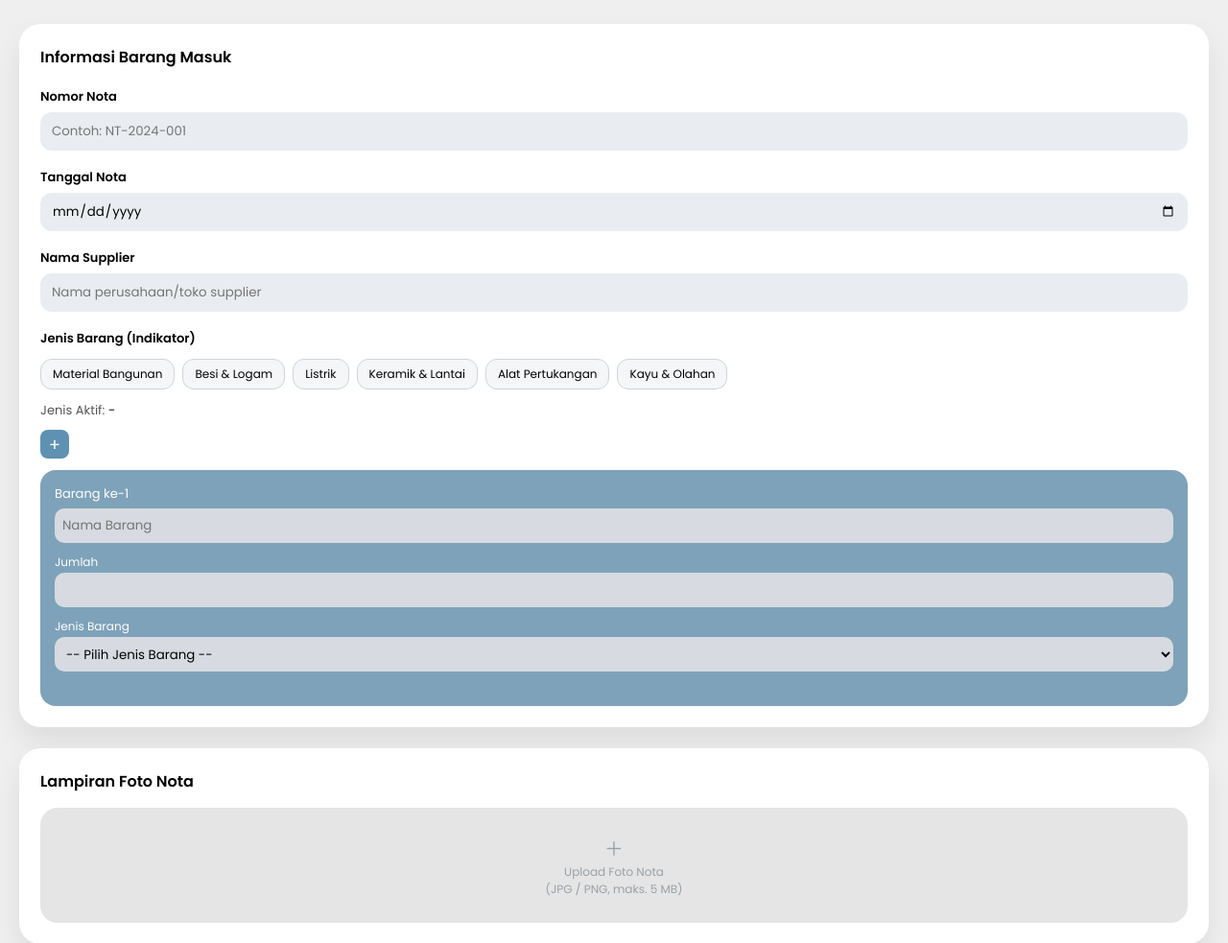
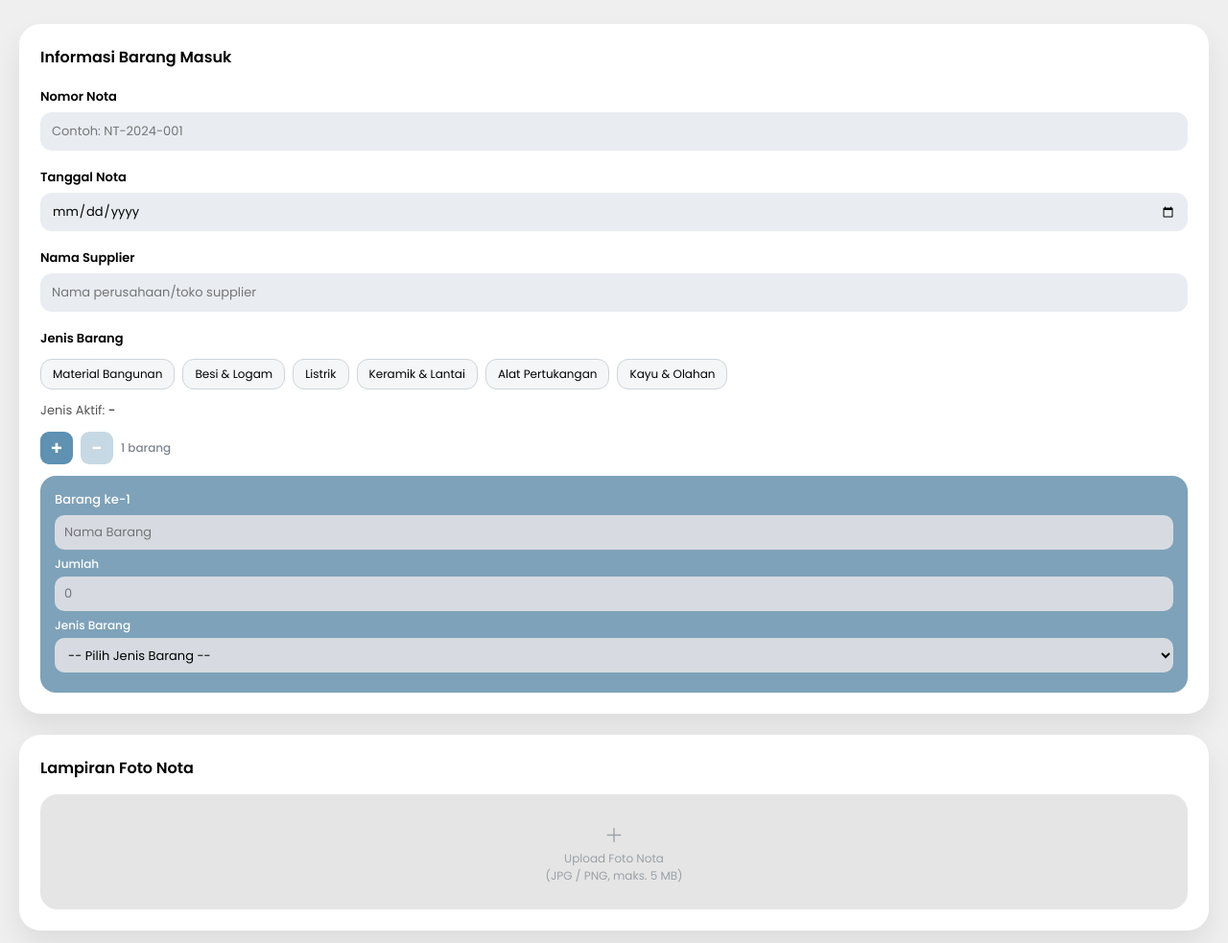
Before and after one commit to HabriCap/ProjekRBPL, a PHP site: page /input_nota.php in a window 1280 px wide. Shown: the part 74-1057 px from the top of the page at 96% size. Run offline with PHP 8.4, Linux system fonts and the light colour scheme; a user stored in the database is signed in.

Commit message:
Release Note 0.7
Optimasi kecil bagian input nota (penambahan tombol mengurangi kotak input barang)

```diff
--- a/input_nota.php
+++ b/input_nota.php
@@ -87,8 +87,8 @@ if (isset($_POST['submit'])) {
     $errors[] = "Foto nota wajib diunggah.";
   } else {
     $file        = $_FILES['foto_nota'];
-    $max_size    = 5 * 1024 * 1024; // 5 MB
-    $allowed_ext = ['jpg', 'jpeg', 'png'];
+    $max_size    = 5 * 1024 * 1024;
+    $allowed_ext  = ['jpg', 'jpeg', 'png'];
     $allowed_mime = ['image/jpeg', 'image/png'];
 
     $ext  = strtolower(pathinfo($file['name'], PATHINFO_EXTENSION));
@@ -99,7 +99,6 @@ if (isset($_POST['submit'])) {
     } elseif (!in_array($ext, $allowed_ext) || !in_array($mime, $allowed_mime)) {
       $errors[] = "Format foto tidak valid. Hanya JPG dan PNG yang diizinkan.";
     } else {
-      // Rename dengan uniqid agar tidak bisa ditebak / ditimpa
       $foto_nama_db = uniqid('nota_', true) . '.' . $ext;
       $upload_path  = "uploads/" . $foto_nama_db;
 
@@ -112,7 +111,6 @@ if (isset($_POST['submit'])) {
 
   if (empty($errors)) {
 
-  //insert nota
     $stmt_nota = mysqli_prepare(
       $koneksi,
       "INSERT INTO nota (nomor_nota, tanggal_nota, supplier, status, foto)
@@ -123,7 +121,6 @@ if (isset($_POST['submit'])) {
     $id_nota = mysqli_insert_id($koneksi);
     mysqli_stmt_close($stmt_nota);
 
-  //insert barang terkait nota
     $stmt_barang = mysqli_prepare(
       $koneksi,
       "INSERT INTO barang (id_nota, nama_barang, jumlah_barang, jenis_barang, status_barang)
@@ -153,269 +150,370 @@ if (isset($_POST['submit'])) {
 
 <style>
 
-*{
-margin:0;
-padding:0;
-box-sizing:border-box;
-font-family:"Poppins",sans-serif;
+* {
+  margin: 0;
+  padding: 0;
+  box-sizing: border-box;
+  font-family: "Poppins", sans-serif;
 }
 
-body{
-background:#efefef;
+body {
+  background: #efefef;
 }
 
 /* HEADER */
-
-.header{
-background:#3f7aa3;
-color:white;
-padding:18px 20px;
-position:relative;
-display:flex;
-align-items:center;
-gap:12px;
-overflow:hidden;
+.header {
+  background: #3f7aa3;
+  color: white;
+  padding: 18px 20px;
+  position: relative;
+  display: flex;
+  align-items: center;
+  gap: 12px;
+  overflow: hidden;
 }
 
-.back-btn{
-width:38px;
-height:38px;
-border-radius:50%;
-background:#48b5c1;
-display:flex;
-align-items:center;
-justify-content:center;
-cursor:pointer;
-border:none;
-flex-shrink:0;
-transition:background 0.2s;
+.back-btn {
+  width: 38px;
+  height: 38px;
+  border-radius: 50%;
+  background: #48b5c1;
+  display: flex;
+  align-items: center;
+  justify-content: center;
+  cursor: pointer;
+  border: none;
+  flex-shrink: 0;
+  transition: background 0.2s;
 }
 
-.back-btn:hover{
-background:#3aa0ac;
+.back-btn:hover {
+  background: #3aa0ac;
 }
 
-.back-btn img{
-width:20px;
+.back-btn img {
+  width: 20px;
 }
 
-.header h2{
-font-size:18px;
-font-weight:500;
+.header h2 {
+  font-size: 18px;
+  font-weight: 500;
 }
 
-.header-circle-big{
-position:absolute;
-width:90px;
-height:90px;
-background:#5bb7c5;
-border-radius:50%;
-right:-20px;
-top:10px;
-pointer-events:none;
+.header-circle-big {
+  position: absolute;
+  width: 90px;
+  height: 90px;
+  background: #5bb7c5;
+  border-radius: 50%;
+  right: -20px;
+  top: 10px;
+  pointer-events: none;
 }
 
-.header-circle-small{
-position:absolute;
-width:45px;
-height:45px;
-background:#5bb7c5;
-border-radius:50%;
-left:-11px;
-top:50px;
-pointer-events:none;
+.header-circle-small {
+  position: absolute;
+  width: 45px;
+  height: 45px;
+  background: #5bb7c5;
+  border-radius: 50%;
+  left: -11px;
+  top: 50px;
+  pointer-events: none;
 }
 
-.header-circle-small_2{
-position:absolute;
-width:18px;
-height:18px;
-background:#519eaa;
-border-radius:50%;
-left:0;
-top:22px;
-pointer-events:none;
+.header-circle-small_2 {
+  position: absolute;
+  width: 18px;
+  height: 18px;
+  background: #519eaa;
+  border-radius: 50%;
+  left: 0;
+  top: 22px;
+  pointer-events: none;
 }
 
-.container{
-padding:25px 20px 80px;
+.container {
+  padding: 25px 20px 80px;
 }
 
-.error-box{
-background:#fff0f0;
-border:1px solid #f5c2c7;
-border-radius:14px;
-padding:14px 16px;
-margin-bottom:18px;
+.error-box {
+  background: #fff0f0;
+  border: 1px solid #f5c2c7;
+  border-radius: 14px;
+  padding: 14px 16px;
+  margin-bottom: 18px;
 }
 
-.error-box p{
-font-size:13px;
-font-weight:600;
-color:#842029;
-margin-bottom:6px;
+.error-box p {
+  font-size: 13px;
+  font-weight: 600;
+  color: #842029;
+  margin-bottom: 6px;
 }
 
-.error-box ul{
-padding-left:18px;
+.error-box ul {
+  padding-left: 18px;
 }
 
-.error-box ul li{
-font-size:12px;
-color:#842029;
-margin-bottom:3px;
+.error-box ul li {
+  font-size: 12px;
+  color: #842029;
+  margin-bottom: 3px;
 }
 
-.card{
-background:white;
-padding:22px;
-border-radius:22px;
-box-shadow:0 15px 30px rgba(0,0,0,0.08);
-margin-bottom:22px;
+.card {
+  background: white;
+  padding: 22px;
+  border-radius: 22px;
+  box-shadow: 0 15px 30px rgba(0,0,0,0.08);
+  margin-bottom: 22px;
 }
 
-.card h3{
-font-size:16px;
-margin-bottom:15px;
+.card h3 {
+  font-size: 16px;
+  margin-bottom: 15px;
 }
 
-.form-group{
-margin-bottom:14px;
+.form-group {
+  margin-bottom: 14px;
 }
 
-.form-group label{
-font-size:13px;
-font-weight:600;
+.form-group label {
+  font-size: 13px;
+  font-weight: 600;
 }
 
-.form-group input{
-width:100%;
-height:40px;
-border:none;
-border-radius:12px;
-background:#e9edf2;
-padding:0 12px;
-margin-top:5px;
+.form-group input {
+  width: 100%;
+  height: 40px;
+  border: none;
+  border-radius: 12px;
+  background: #e9edf2;
+  padding: 0 12px;
+  margin-top: 5px;
+  font-family: "Poppins", sans-serif;
+  font-size: 13px;
 }
 
-.jenis-list{
-display:flex;
-flex-wrap:wrap;
-gap:8px;
-margin-top:10px;
+.jenis-list {
+  display: flex;
+  flex-wrap: wrap;
+  gap: 8px;
+  margin-top: 10px;
 }
 
-.jenis-item{
-padding:6px 12px;
-border-radius:12px;
-border:1px solid #cfd4da;
-font-size:12px;
-background:#f5f6f8;
-cursor:default;
-transition:0.2s;
+.jenis-item {
+  padding: 6px 12px;
+  border-radius: 12px;
+  border: 1px solid #cfd4da;
+  font-size: 12px;
+  background: #f5f6f8;
+  cursor: default;
+  transition: 0.2s;
 }
 
-.jenis-item.active{
-background:#7ea2b9;
-color:white;
-border:none;
+.jenis-item.active {
+  background: #7ea2b9;
+  color: white;
+  border: none;
 }
 
-.add-btn{
-width:30px;
-height:30px;
-background:#5e91b2;
-color:white;
-border:none;
-border-radius:8px;
-font-size:18px;
-cursor:pointer;
-margin-top:10px;
-transition:background 0.2s;
+/* ── Tombol + dan − bersebelahan ── */
+.action-btns {
+  display: flex;
+  gap: 8px;
+  margin-top: 12px;
+  align-items: center;
 }
 
-.add-btn:hover{
-background:#4a7a99;
+.action-btns .action-btn {
+  width: 34px;
+  height: 34px;
+  border: none;
+  border-radius: 9px;
+  font-size: 20px;
+  font-weight: 600;
+  cursor: pointer;
+  display: flex;
+  align-items: center;
+  justify-content: center;
+  line-height: 1;
+  transition: background 0.2s, opacity 0.2s, transform 0.1s;
+  flex-shrink: 0;
 }
 
-.barang-wrapper{
-background:#7ea2b9;
-padding:15px;
-border-radius:16px;
-margin-top:12px;
+.action-btns .action-btn:active {
+  transform: scale(0.92);
 }
 
-.barang-box{
-margin-bottom:15px;
-position:relative;
+.btn-add {
+  background: #5e91b2;
+  color: white;
 }
 
-.barang-title{
-color:white;
-font-size:13px;
-margin-bottom:5px;
+.btn-add:hover {
+  background: #4a7a99;
 }
 
-.barang-input{
-width:100%;
-height:36px;
-border-radius:10px;
-border:none;
-background:#d7dbe1;
-padding:8px;
-margin-bottom:6px;
+.btn-remove {
+  background: #5e91b2;
+  color: white;
+  border: none !important;
 }
 
-.upload-box{
-background:#e5e5e5;
-min-height:120px;
-border-radius:18px;
-display:flex;
-flex-direction:column;
-align-items:center;
-justify-content:center;
-color:#9aa1a7;
-font-size:12px;
-text-align:center;
-cursor:pointer;
-transition:background 0.2s;
-overflow:hidden;
-padding:12px;
+.btn-remove:hover {
+  background: #4a7a99;
 }
 
-.upload-box:hover{
-background:#d8d8d8;
+.btn-remove:disabled {
+  opacity: 0.35;
+  cursor: not-allowed;
+  pointer-events: none;
 }
 
-.upload-box img#preview-foto{
-max-width:100%;
-max-height:200px;
-border-radius:12px;
-display:none;
-margin-bottom:8px;
+.barang-count-label {
+  font-size: 12px;
+  color: #7d8590;
+  font-weight: 500;
 }
 
-.submit-btn{
-width:100%;
-height:45px;
-border:none;
-border-radius:14px;
-background:#5e91b2;
-color:white;
-font-weight:600;
-font-size:14px;
-cursor:pointer;
-transition:background 0.2s;
+.barang-wrapper {
+  background: #7ea2b9;
+  padding: 15px;
+  border-radius: 16px;
+  margin-top: 12px;
+  display: flex;
+  flex-direction: column;
+  gap: 14px;
 }
 
-.submit-btn:hover{
-background:#4a7a99;
+/* ── Setiap barang-box dengan animasi masuk/keluar ── */
+.barang-box {
+  position: relative;
+  animation: slideIn 0.28s cubic-bezier(0.4, 0, 0.2, 1);
 }
 
-.jenis-aktif-info{
-margin-top:12px;
-font-size:13px;
-color:#555;
+@keyframes slideIn {
+  from {
+    opacity: 0;
+    transform: translateY(-10px);
+  }
+  to {
+    opacity: 1;
+    transform: translateY(0);
+  }
+}
+
+.barang-box.removing {
+  animation: slideOut 0.22s cubic-bezier(0.4, 0, 0.2, 1) forwards;
+}
+
+@keyframes slideOut {
+  from {
+    opacity: 1;
+    transform: translateY(0);
+    max-height: 300px;
+  }
+  to {
+    opacity: 0;
+    transform: translateY(-8px);
+    max-height: 0;
+    margin: 0;
+    padding: 0;
+    overflow: hidden;
+  }
+}
+
+/* Divider antar barang */
+.barang-box + .barang-box {
+  border-top: 1px solid rgba(255,255,255,0.2);
+  padding-top: 14px;
+}
+
+.barang-title {
+  color: white;
+  font-size: 13px;
+  margin-bottom: 6px;
+  font-weight: 500;
+}
+
+.barang-input {
+  width: 100%;
+  height: 36px;
+  border-radius: 10px;
+  border: none;
+  background: #d7dbe1;
+  padding: 0 10px;
+  margin-bottom: 6px;
+  font-family: "Poppins", sans-serif;
+  font-size: 13px;
+}
+
+.barang-input:focus {
+  outline: none;
+  box-shadow: 0 0 0 2px rgba(94,145,178,0.4);
+}
+
+.label-white {
+  color: white;
+  font-size: 12px;
+  font-weight: 500;
+  display: block;
+  margin-bottom: 4px;
+}
+
+.upload-box {
+  background: #e5e5e5;
+  min-height: 120px;
+  border-radius: 18px;
+  display: flex;
+  flex-direction: column;
+  align-items: center;
+  justify-content: center;
+  color: #9aa1a7;
+  font-size: 12px;
+  text-align: center;
+  cursor: pointer;
+  transition: background 0.2s;
+  overflow: hidden;
+  padding: 12px;
+}
+
+.upload-box:hover {
+  background: #d8d8d8;
+}
+
+.upload-box img#preview-foto {
+  max-width: 100%;
+  max-height: 200px;
+  border-radius: 12px;
+  display: none;
+  margin-bottom: 8px;
+}
+
+.submit-btn {
+  width: 100%;
+  height: 45px;
+  border: none;
+  border-radius: 14px;
+  background: #5e91b2;
+  color: white;
+  font-weight: 600;
+  font-size: 14px;
+  cursor: pointer;
+  transition: background 0.2s;
+  font-family: "Poppins", sans-serif;
+}
+
+.submit-btn:hover {
+  background: #4a7a99;
+}
+
+.jenis-aktif-info {
+  margin-top: 12px;
+  font-size: 13px;
+  color: #555;
 }
 
 </style>
@@ -424,23 +522,18 @@ color:#555;
 <body>
 
 <div class="header">
-
   <button class="back-btn" type="button" onclick="history.back()" title="Kembali">
     <img src="logo_back.png" alt="Kembali">
   </button>
-
   <h2>Input Nota Barang Masuk</h2>
-
   <div class="header-circle-big"></div>
   <div class="header-circle-small"></div>
   <div class="header-circle-small_2"></div>
-
 </div>
 
-<!-- FORM -->
 <form method="POST" enctype="multipart/form-data">
+<div class="container">
 
-<div class="container">
   <?php if (!empty($errors)): ?>
   <div class="error-box">
     <p>Terdapat kesalahan, mohon perbaiki:</p>
@@ -477,7 +570,7 @@ color:#555;
              placeholder="Nama perusahaan/toko supplier" maxlength="100" required>
     </div>
 
-    <label style="font-size:13px;font-weight:600;">Jenis Barang (Indikator)</label>
+    <label style="font-size:13px;font-weight:600;">Jenis Barang </label>
     <div class="jenis-list" id="jenis-indikator">
       <?php foreach ($semua_jenis as $j): ?>
         <div class="jenis-item" data-jenis="<?php echo htmlspecialchars($j, ENT_QUOTES, 'UTF-8'); ?>">
@@ -490,17 +583,22 @@ color:#555;
       Jenis Aktif: <b id="jenisAktifLabel">-</b>
     </div>
 
-    <button type="button" class="add-btn" onclick="tambahBarang()">+</button>
+    <!-- Tombol + dan − bersebelahan -->
+    <div class="action-btns">
+      <button type="button" class="action-btn btn-add" onclick="tambahBarang()" title="Tambah barang">+</button>
+      <button type="button" class="action-btn btn-remove" id="btnHapus" onclick="hapusBarangTerakhir()" title="Hapus barang terakhir" disabled>−</button>
+      <span class="barang-count-label" id="barangCountLabel">1 barang</span>
+    </div>
 
     <div class="barang-wrapper" id="barangWrapper">
 
-      <!-- BARANG 1 -->
-      <div class="barang-box">
+      <!-- BARANG 1 (tidak bisa dihapus) -->
+      <div class="barang-box" data-index="1">
         <div class="barang-title">Barang ke-1</div>
         <input class="barang-input" name="nama_barang[]" placeholder="Nama Barang" required>
-        <label style="color:white;font-size:12px;">Jumlah</label>
-        <input class="barang-input" type="number" name="jumlah_barang[]" min="1" required>
-        <label style="color:white;font-size:12px;">Jenis Barang</label>
+        <label class="label-white">Jumlah</label>
+        <input class="barang-input" type="number" name="jumlah_barang[]" min="1" placeholder="0" required>
+        <label class="label-white">Jenis Barang</label>
         <select name="jenis_barang[]" class="barang-input" required onchange="updateJenis()">
           <option value="">-- Pilih Jenis Barang --</option>
           <?php foreach ($semua_jenis as $j): ?>
@@ -516,7 +614,6 @@ color:#555;
   </div>
 
   <div class="card">
-
     <h3>Lampiran Foto Nota</h3>
 
     <label class="upload-box" for="foto_nota_input">
@@ -531,7 +628,6 @@ color:#555;
     <input type="file" id="foto_nota_input" name="foto_nota"
            accept="image/jpeg,image/png" hidden required
            onchange="previewFoto(this)">
-
   </div>
 
   <button class="submit-btn" type="submit" name="submit">
@@ -539,37 +635,82 @@ color:#555;
   </button>
 
 </div>
-
 </form>
 
 <script>
 
 const SEMUA_JENIS = <?php echo json_encode($semua_jenis, JSON_UNESCAPED_UNICODE); ?>;
 
-let nomorBarang = 2;
+let nomorBarang = 2; /* hanya dipakai sebagai key unik, bukan label tampilan */
 
+/* ── Tambah barang baru ── */
 function tambahBarang() {
   const wrapper = document.getElementById("barangWrapper");
+  const newIndex = wrapper.querySelectorAll('.barang-box').length + 1;
 
   const opsiJenis = SEMUA_JENIS.map(j =>
     `<option value="${escHtml(j)}">${escHtml(j)}</option>`
   ).join('');
 
-  const html = `
-    <div class="barang-box">
-      <div class="barang-title">Barang ke-${nomorBarang}</div>
-      <input class="barang-input" name="nama_barang[]" placeholder="Nama Barang" required>
-      <label style="color:white;font-size:12px;">Jumlah</label>
-      <input class="barang-input" type="number" name="jumlah_barang[]" min="1" required>
-      <label style="color:white;font-size:12px;">Jenis Barang</label>
-      <select name="jenis_barang[]" class="barang-input" required onchange="updateJenis()">
-        <option value="">-- Pilih Jenis Barang --</option>
-        ${opsiJenis}
-      </select>
-    </div>`;
+  const div = document.createElement('div');
+  div.className = 'barang-box';
+  div.dataset.index = newIndex;
+  div.innerHTML = `
+    <div class="barang-title">Barang ke-${newIndex}</div>
+    <input class="barang-input" name="nama_barang[]" placeholder="Nama Barang" required>
+    <label class="label-white">Jumlah</label>
+    <input class="barang-input" type="number" name="jumlah_barang[]" min="1" placeholder="0" required>
+    <label class="label-white">Jenis Barang</label>
+    <select name="jenis_barang[]" class="barang-input" required onchange="updateJenis()">
+      <option value="">-- Pilih Jenis Barang --</option>
+      ${opsiJenis}
+    </select>
+  `;
 
-  wrapper.insertAdjacentHTML("beforeend", html);
+  wrapper.appendChild(div);
   nomorBarang++;
+
+  updateUI();
+
+  /* Fokus ke input nama barang yang baru */
+  div.querySelector('input[name="nama_barang[]"]').focus();
+}
+
+/* ── Hapus barang terakhir (dengan animasi) ── */
+function hapusBarangTerakhir() {
+  const wrapper = document.getElementById("barangWrapper");
+  const boxes   = wrapper.querySelectorAll('.barang-box');
+
+  if (boxes.length <= 1) return; /* minimal 1 barang */
+
+  const last = boxes[boxes.length - 1];
+
+  /* Jalankan animasi keluar, lalu hapus dari DOM */
+  last.classList.add('removing');
+  last.addEventListener('animationend', () => {
+    last.remove();
+    updateUI();
+    updateJenis();
+  }, { once: true });
+}
+
+/* ── Update state tombol − , label jumlah, dan renomor semua barang ── */
+function updateUI() {
+  const wrapper  = document.getElementById("barangWrapper");
+  const boxes    = wrapper.querySelectorAll('.barang-box');
+  const count    = boxes.length;
+  const btnHapus = document.getElementById("btnHapus");
+  const label    = document.getElementById("barangCountLabel");
+
+  /* Renomor ulang semua judul barang agar selalu 1,2,3,... */
+  boxes.forEach((box, i) => {
+    const title = box.querySelector('.barang-title');
+    if (title) title.textContent = 'Barang ke-' + (i + 1);
+    box.dataset.index = i + 1;
+  });
+
+  btnHapus.disabled = count <= 1;
+  label.textContent = count + ' barang';
 }
 
 /* ── Update indikator jenis aktif ── */
@@ -609,7 +750,7 @@ function previewFoto(input) {
 
     const reader = new FileReader();
     reader.onload = e => {
-      preview.src = e.target.result;
+      preview.src           = e.target.result;
       preview.style.display = 'block';
       placeholder.style.display = 'none';
     };
```
